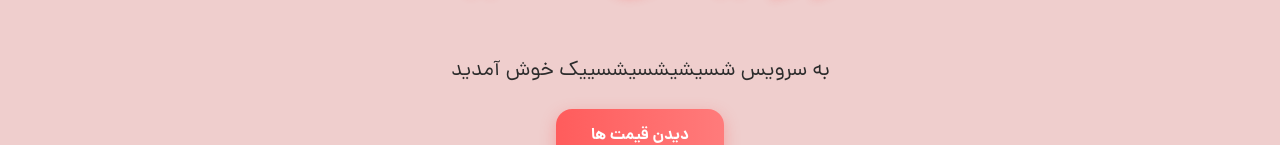
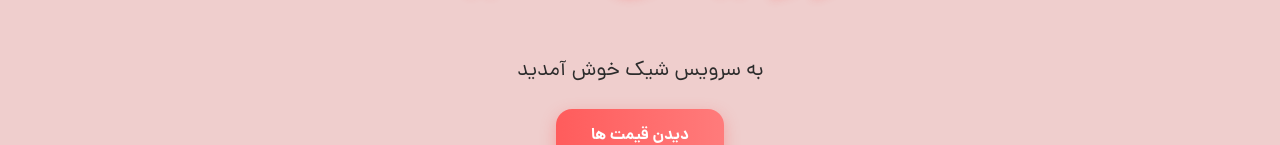
Before and after one commit to serviceshik/main, a React (Vite) app: page / in a window 1280 px wide. Shown: the part 256-401 px from the top of the page. Built offline with nearby package versions, Linux system fonts and the light colour scheme; a web font is replaced by a local one.

Commit message:
fix title

```diff
--- a/src/App.jsx
+++ b/src/App.jsx
@@ -16,7 +16,7 @@ function Home() {
     <section>
       <h1 className='unselectable'>سرویس شیک</h1>
       <div>
-        <p className='unselectable'>به سرویس شسیشیشسیشسییک خوش آمدید</p>
+        <p className='unselectable'>به سرویس شیک خوش آمدید</p>
         <button onClick={() => navigate('/categories')}>دیدن قیمت ها</button>
         <a target='_blank' href="https://www.instagram.com/service_shik/">
           <img src='/serviceshiklogo.webp' alt="logo" />
```
